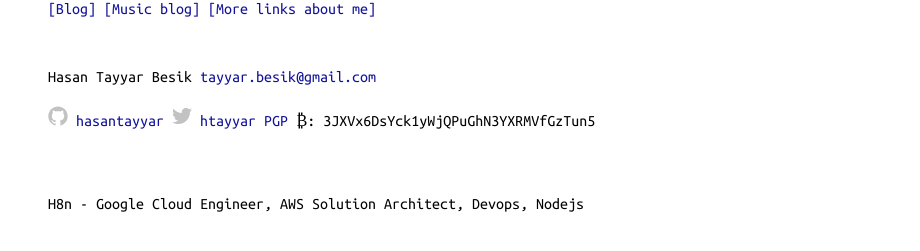
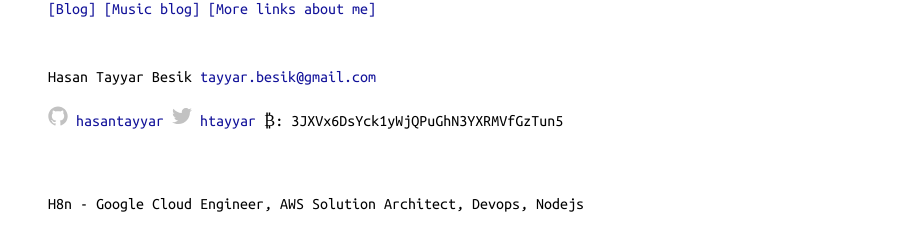
Before and after one commit to hasantayyar/hasantayyar.net, a Jekyll site: the page built from index.html, in a window 1280 px wide. Shown: the part 241-492 px from the top of the page, without its empty margins (144-1064 px from the left). Built offline with Jekyll 4.4.1, drawn with Linux system fonts in a browser that asks for light colours; Markdown is read by kramdown in place of the engine named in the settings.

Commit message:
Update footer.html

```diff
--- a/_includes/footer.html
+++ b/_includes/footer.html
@@ -46,13 +46,7 @@
           </a>
         </span>
         {% endif %}
-        <span>
-          <a href='https://keybase.io/hasantayyar/pgp_keys.asc?fingerprint=87c523aa47f53e0dd12b77c1c9d4520f8cac8931'>
-            <span class="icon">
-            </span>
-            <span class="username">PGP</span>
-          </a>
-        </span>
+
         <span title="Last updated:18.10.2020">₿: 3JXVx6DsYck1yWjQPuGhN3YXRMVfGzTun5</p>
 
       </p>
```
